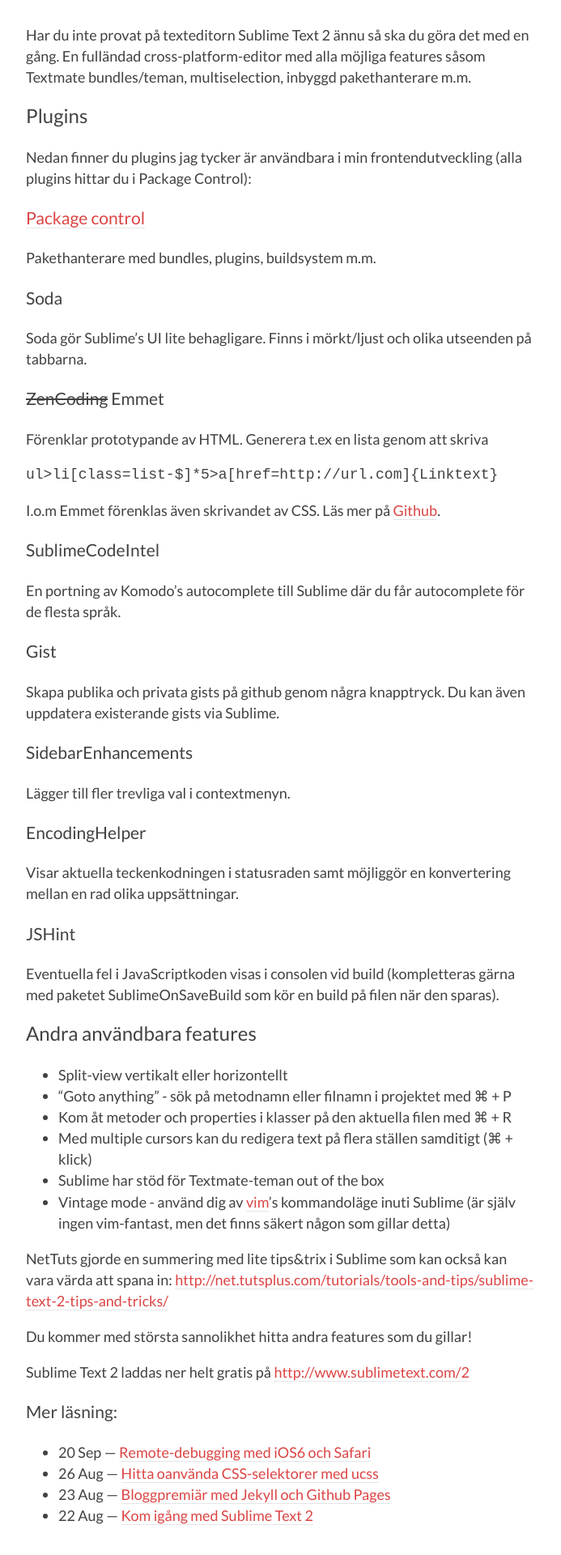
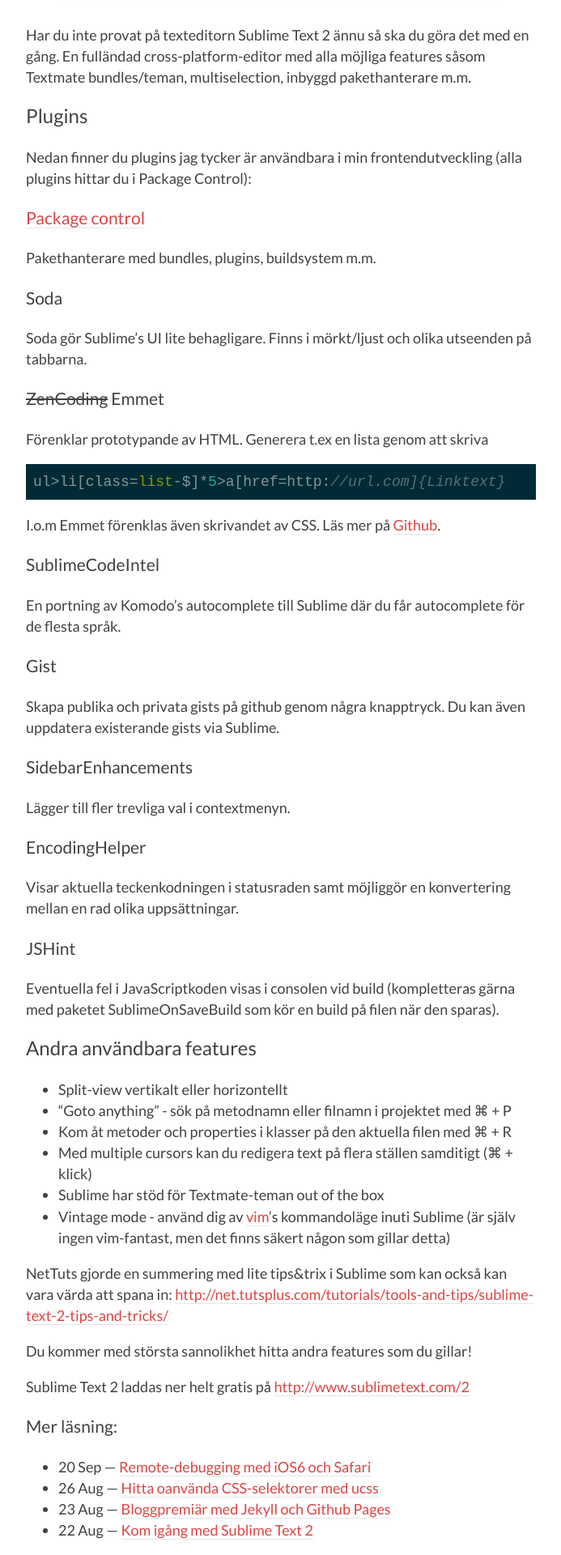
Before and after one commit to wibron/wibron.github.com, a Jekyll site: the page built from _posts/2012-08-22-sublime-text-2.md, in a window 1280 px wide. Shown: the part 701-2621 px from the top of the page at 81% size, without its empty margins (293-986 px from the left). Built offline with Jekyll 4.4.1, drawn with Linux system fonts in a browser that asks for light colours; comment, search, counter and statistics services are not loaded.

Commit message:
Add syntax hilighting

```diff
--- a/css/main.css
+++ b/css/main.css
@@ -162,3 +162,102 @@
   float: right;
   margin: 0 0 .5em .5em;
 }
+
+/*
+
+Orginal Style from ethanschoonover.com/solarized (c) Jeremy Hull <sourdrums@gmail.com>
+
+*/
+@media -sass-debug-info{filename{font-family:file\:\/\/\/Users\/patrik\/Sites\/blogdesign\/scss\/_syntax\.scss}line{font-family:\000037}}
+pre code {
+  display: block;
+  padding: 0.5em;
+  background: #002b36;
+  color: #839496;
+}
+
+@media -sass-debug-info{filename{font-family:file\:\/\/\/Users\/patrik\/Sites\/blogdesign\/scss\/_syntax\.scss}line{font-family:\0000318}}
+pre .comment,
+pre .template_comment,
+pre .diff .header,
+pre .doctype,
+pre .pi,
+pre .lisp .string,
+pre .javadoc {
+  color: #586e75;
+  font-style: italic;
+}
+
+@media -sass-debug-info{filename{font-family:file\:\/\/\/Users\/patrik\/Sites\/blogdesign\/scss\/_syntax\.scss}line{font-family:\0000330}}
+pre .keyword,
+pre .winutils,
+pre .method,
+pre .addition,
+pre .css .tag,
+pre .request,
+pre .status,
+pre .nginx .title {
+  color: #859900;
+}
+
+@media -sass-debug-info{filename{font-family:file\:\/\/\/Users\/patrik\/Sites\/blogdesign\/scss\/_syntax\.scss}line{font-family:\0000341}}
+pre .number,
+pre .command,
+pre .string,
+pre .tag .value,
+pre .phpdoc,
+pre .tex .formula,
+pre .regexp,
+pre .hexcolor {
+  color: #2aa198;
+}
+
+@media -sass-debug-info{filename{font-family:file\:\/\/\/Users\/patrik\/Sites\/blogdesign\/scss\/_syntax\.scss}line{font-family:\0000352}}
+pre .title,
+pre .localvars,
+pre .chunk,
+pre .decorator,
+pre .built_in,
+pre .identifier,
+pre .vhdl .literal,
+pre .id {
+  color: #268bd2;
+}
+
+@media -sass-debug-info{filename{font-family:file\:\/\/\/Users\/patrik\/Sites\/blogdesign\/scss\/_syntax\.scss}line{font-family:\0000363}}
+pre .attribute,
+pre .variable,
+pre .lisp .body,
+pre .smalltalk .number,
+pre .constant,
+pre .class .title,
+pre .parent,
+pre .haskell .type {
+  color: #b58900;
+}
+
+@media -sass-debug-info{filename{font-family:file\:\/\/\/Users\/patrik\/Sites\/blogdesign\/scss\/_syntax\.scss}line{font-family:\0000378}}
+pre .preprocessor,
+pre .preprocessor .keyword,
+pre .shebang,
+pre .symbol,
+pre .symbol .string,
+pre .diff .change,
+pre .special,
+pre .attr_selector,
+pre .important,
+pre .subst,
+pre .cdata,
+pre .clojure .title {
+  color: #cb4b16;
+}
+
+@media -sass-debug-info{filename{font-family:file\:\/\/\/Users\/patrik\/Sites\/blogdesign\/scss\/_syntax\.scss}line{font-family:\0000382}}
+pre .deletion {
+  color: #dc322f;
+}
+
+@media -sass-debug-info{filename{font-family:file\:\/\/\/Users\/patrik\/Sites\/blogdesign\/scss\/_syntax\.scss}line{font-family:\0000386}}
+pre .tex .formula {
+  background: #073642;
+}
--- a/scss/main.scss
+++ b/scss/main.scss
@@ -7,3 +7,5 @@
 @import "colors";
 @import "typography";
 @import "layout";
+
+@import "syntax";
```
Also changed, not shown: scss/_syntax.scss (added, +88 -0 lines), js/highlight.pack.js (added).
